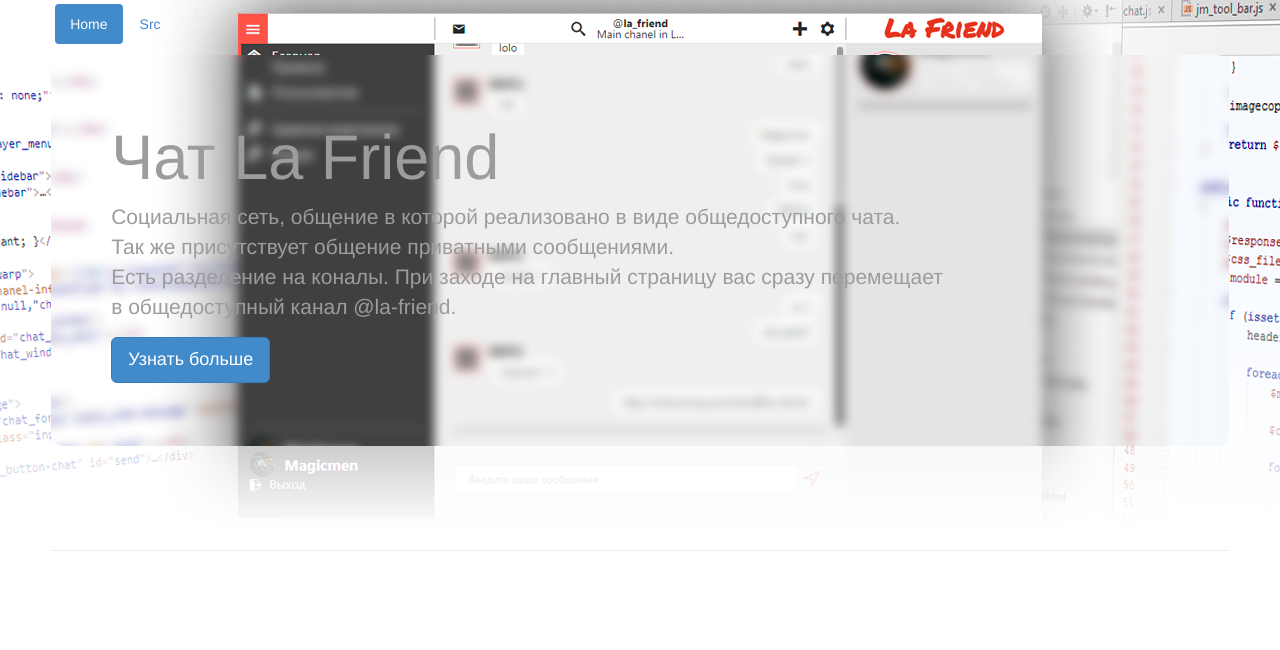
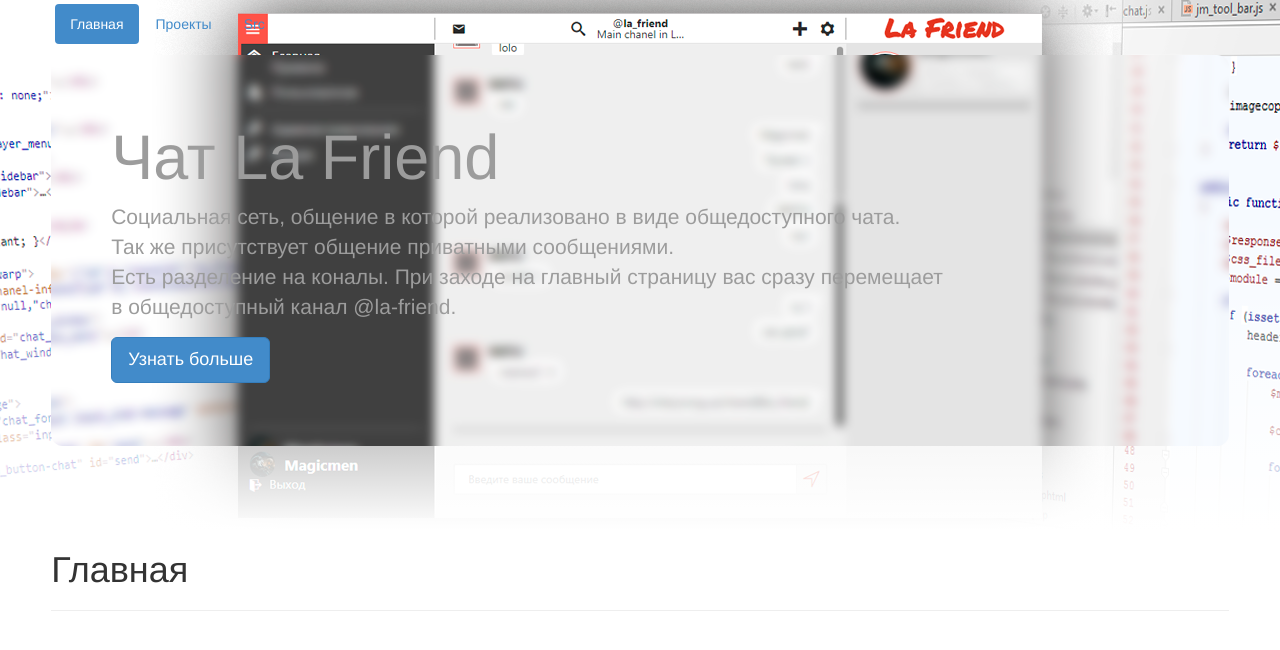
Before and after one commit to jm-organization/jm-organization.github.io, a Jekyll site: the page built from index.html, in a window 1280 px wide and 900 px high. Shown: the top 650 px of the window. Built offline with Jekyll 4.4.1, drawn with Linux system fonts in a browser that asks for light colours.

```diff
--- a/_includes/jm_navigation.html
+++ b/_includes/jm_navigation.html
@@ -1,6 +1,9 @@
 <li{% if page.url contains '/' %} class="active"{% endif %}>
-	<a href="/">Home</a>
+	<a href="/">Главная</a>
+</li>
+<li{% if page.url contains '/projects' %} class="active"{% endif %}>
+	<a href="/">Проекты</a>
 </li>
 <li>
-	<a href="https://github.com/jm-organization/jm-organization.github.io" >Src</a>
+	<a href="https://github.com/jm-organization/jm-organization.github.io" target="_blank">Src</a>
 </li>
--- a/_layouts/body-sample.html
+++ b/_layouts/body-sample.html
@@ -2,7 +2,7 @@
 <html>
 	<head>
 		<meta http-equiv="Content-Type" content="text/html; charset=utf-8">
-		<title>{{ title }}</title>
+		<title>{{ title }} | JM Organization</title>
 
 		{% include jm_links.html %}
 	</head>
--- a/index.html
+++ b/index.html
@@ -1,9 +1,10 @@
 ---
 layout: body-sample
+title: Главная
 ---
 
 <div class="page-width">
-    <h1>{{ title }}</h1>
+    <h1>Главная</h1>
 
     <hr class="small-devider">
 
--- a/project/index.html
+++ b/projects/index.html
@@ -3,7 +3,7 @@
 ---
 
 <div class="page-width">
-    <h1>{{ title }}</h1>
+    <h1>Проекты</h1>
 
     <hr class="small-devider">
 
--- a/project/la-friend/index.html
+++ b/projects/la-friend/index.html
@@ -3,7 +3,7 @@
 ---
 
 <div class="page-width">
-    <h1>{{ title }}</h1>
+    <h1>Проект: Chat by JM-Org <b>(</b><i>La Friend</i><b>)</b></h1>
 
     <hr class="small-devider">
 
```
